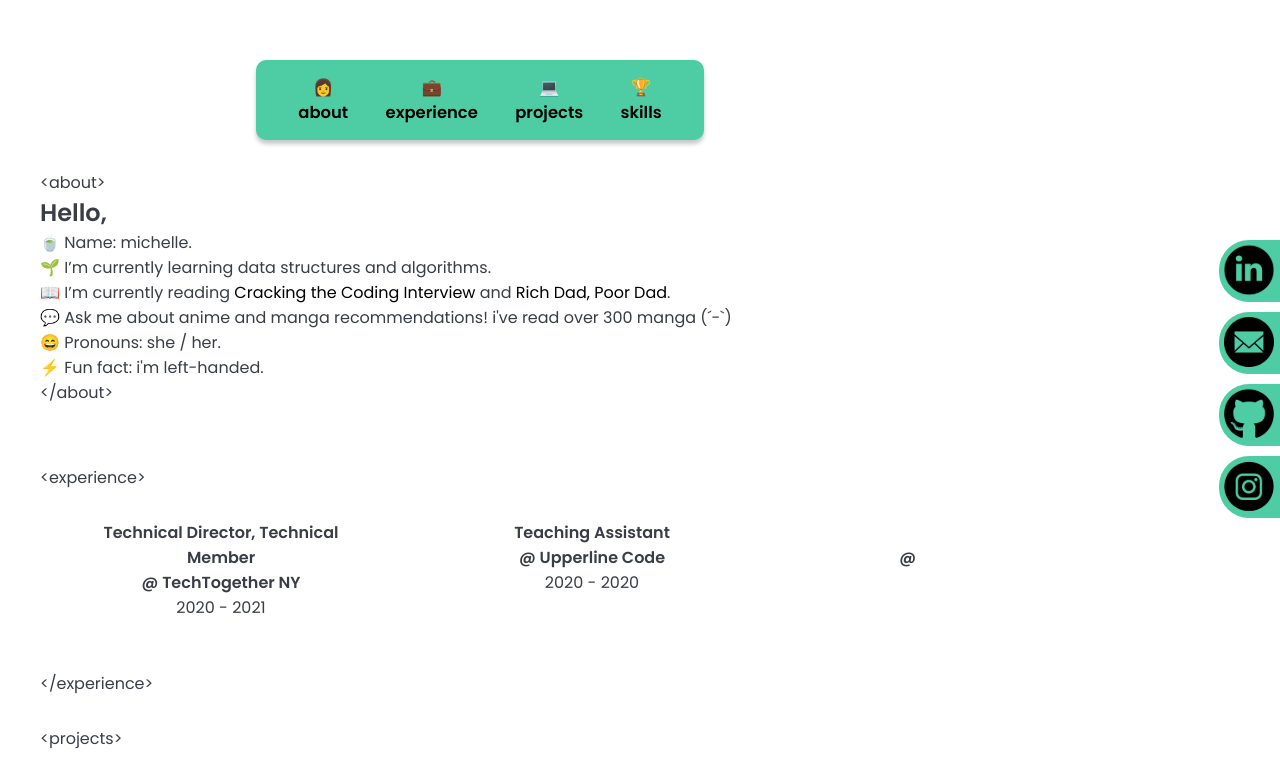
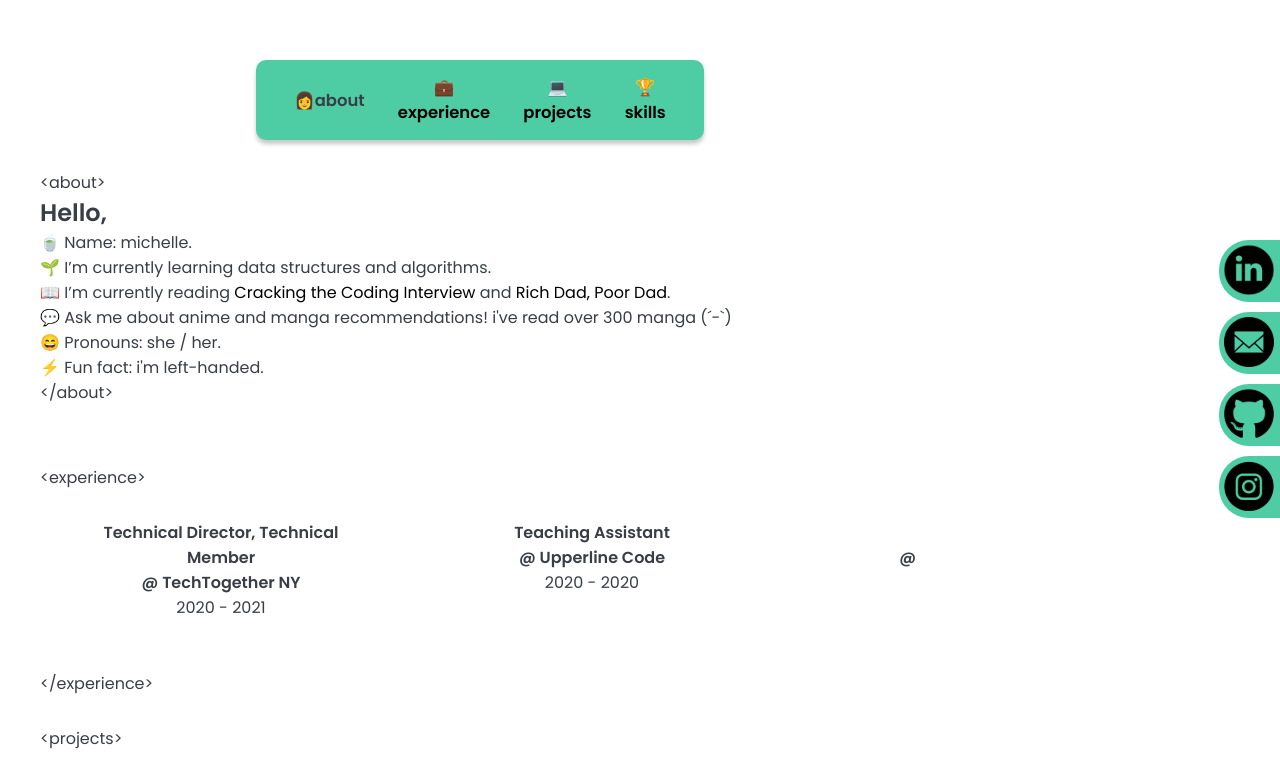
Before and after one commit to yumichelle/yumichelle.github.io, a React (Create React App) app: page / in a window 1280 px wide. Shown: the top 773 px of the page. Built offline with nearby package versions, Linux system fonts and the light colour scheme.

Commit message:
import react scroll

```diff
--- a/package.json
+++ b/package.json
@@ -11,7 +11,8 @@
     "react": "^16.12.0",
     "react-dom": "^16.12.0",
     "react-router-dom": "^5.2.0",
-    "react-scripts": "^4.0.3"
+    "react-scripts": "^4.0.3",
+    "react-scroll": "^1.8.2"
   },
   "scripts": {
     "start": "react-scripts start",
--- a/src/components/About.js
+++ b/src/components/About.js
@@ -1,11 +1,12 @@
-import React from 'react';
+import React from 'react'
+import { Element } from 'react-scroll'
 
 function About() {
-  var aboutOpentag = "<about>";
-  var aboutClosetag = "</about>";
+  var aboutOpentag = "<about>"
+  var aboutClosetag = "</about>"
 
   return (
-    <div id="about" style={{padding:"30px"}}>
+    <Element id="about" style={{padding:"30px"}}>
       {aboutOpentag}
       <h2>Hello,</h2>
       <span role="img" aria-label="tea">🍵</span> Name: michelle.
@@ -21,7 +22,7 @@ function About() {
       <span role="img" aria-label="thunder">⚡</span> Fun fact: i'm left-handed.
       <br />
       {aboutClosetag}
-    </div>
+    </Element>
   );
 }
 
--- a/src/components/Toolbar.js
+++ b/src/components/Toolbar.js
@@ -1,14 +1,17 @@
 import React from 'react'
-// import { Link } from 'react-router-dom'
+import { Link, animateScroll as scroll, scrollSpy, scroller } from 'react-scroll'
 import '../css/App.css'
 
 function nav() {
 return (
     <div className="nav center">
-      <a href ="#about" className="box">
+      <Link
+        to ="about"
+        spy={true} smooth={true} duration={500}
+        className="box">
         <span role="img" aria-label="woman">👩</span>
         about
-      </a>
+      </Link>
 
       <a href="#experience" className="box">
         <span role="img" aria-label="Suitcase">💼</span>
```
Also changed, not shown: 2 other files (tests, documents, lock files or other folders).
